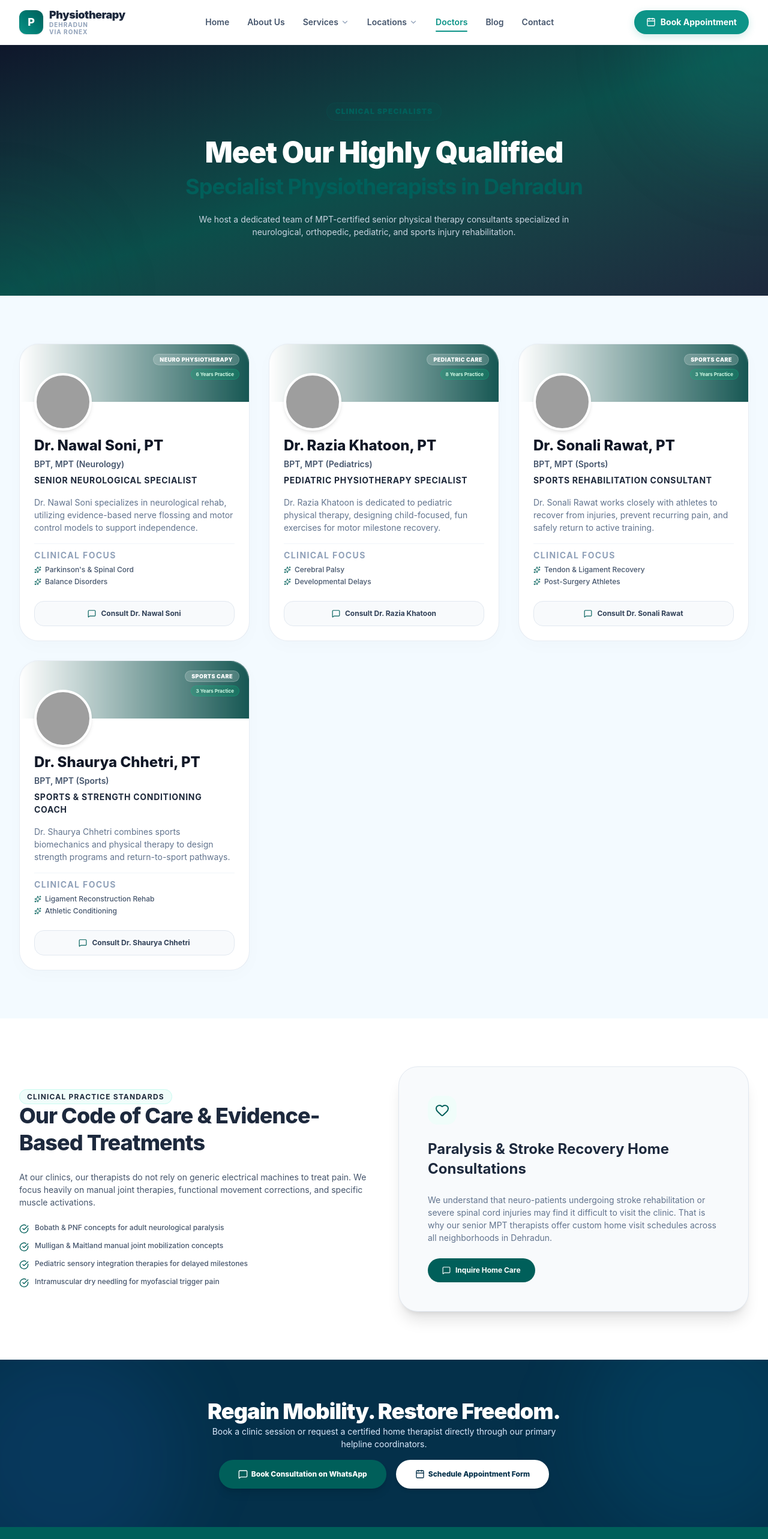
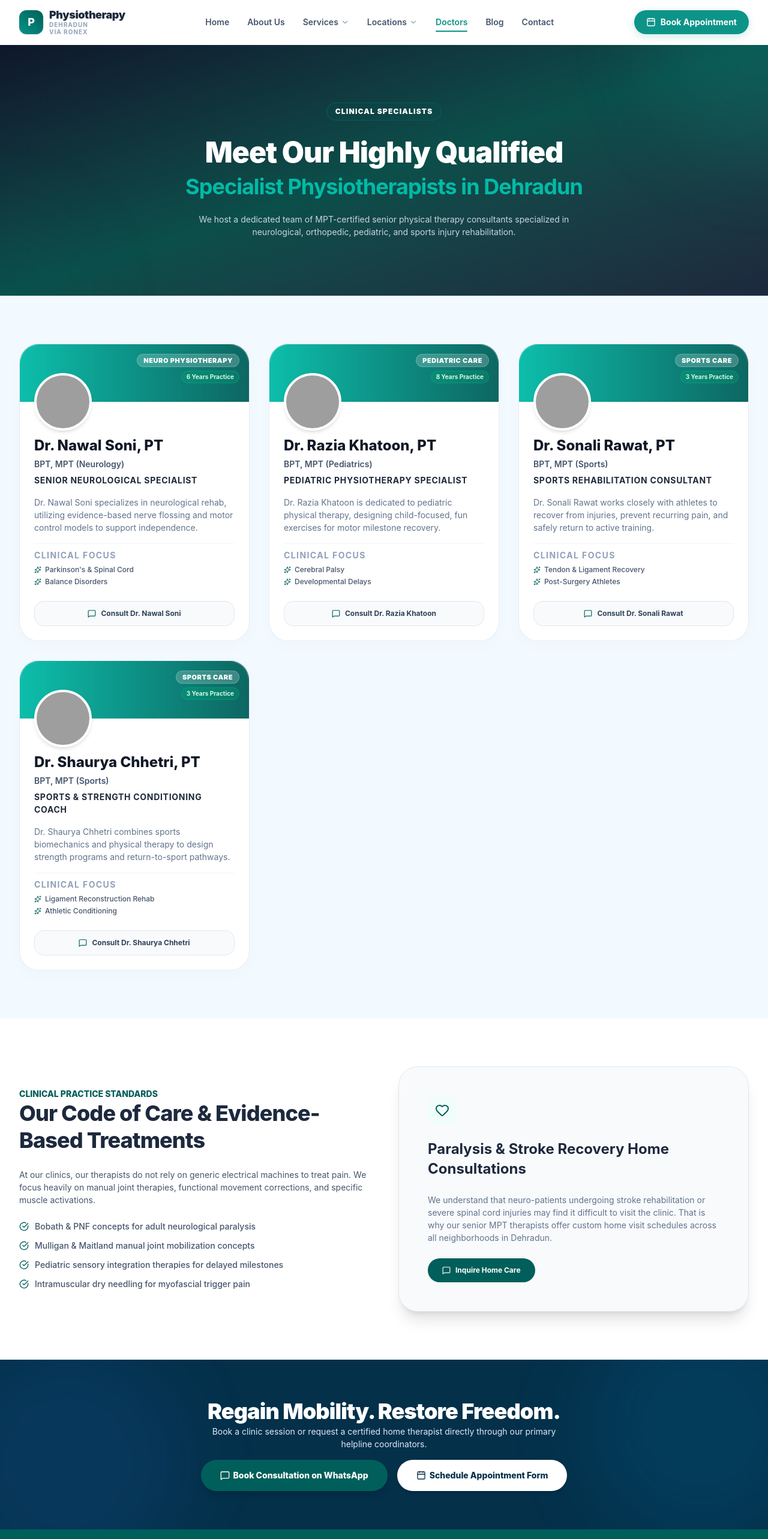
Before and after one commit to web-zoom-digital/PhysiotheraphyInDehradun, a Next.js app: page /doctor in a window 1280 px wide. Shown: the top 2566 px of the page at 60% size. Built offline with nearby package versions, Linux system fonts and the light colour scheme; grey boxes are pictures that could not be loaded.

Commit message:
Updating the hero section in home page and doctor page also

```diff
--- a/src/app/about/page.tsx
+++ b/src/app/about/page.tsx
@@ -233,7 +233,7 @@ export default function AboutPage() {
           <StaggerContainer>
             <div className="grid grid-cols-1 md:grid-cols-3 gap-8">
               {SERVICES_DATA.slice(0, 3).map((service) => (
-                <StaggerItem key={service.slug}>
+                <StaggerItem key={service.slug} className="h-full">
                   <Link
                     href={`/services/${service.slug}`}
                     className="bg-white rounded-3xl border border-slate-400 p-7 flex flex-col justify-between shadow-sm hover:shadow-[0_20px_40px_-12px_rgba(13,148,136,0.12)] hover:-translate-y-1.5 hover:border-teal-200 transition-all duration-300 h-full group cursor-pointer"
@@ -295,7 +295,7 @@ export default function AboutPage() {
           <StaggerContainer>
             <div className="grid grid-cols-1 md:grid-cols-3 gap-8">
               {LOCATIONS_DATA.slice(0, 3).map((loc) => (
-                <StaggerItem key={loc.slug}>
+                <StaggerItem key={loc.slug} className="h-full">
                   <Link
                     href={`/locations/${loc.slug}`}
                     className="bg-white rounded-3xl border border-slate-400 p-7 flex flex-col justify-between shadow-sm hover:shadow-[0_20px_40px_-12px_rgba(13,148,136,0.12)] hover:-translate-y-1.5 hover:border-teal-200 transition-all duration-300 h-full group cursor-pointer"
--- a/src/app/doctor/page.tsx
+++ b/src/app/doctor/page.tsx
@@ -77,7 +77,7 @@ export default function DoctorPage() {
 
         <div className="relative max-w-7xl mx-auto px-4 sm:px-6 lg:px-8 text-center space-y-6">
           <Reveal delay={0.05}>
-            <span className="inline-block text-xs font-black tracking-widest text-teal-800 uppercase bg-teal-800/10 border border-teal-800/20 px-3.5 py-1.5 rounded-full">
+            <span className="inline-block text-xs font-black tracking-widest text-white uppercase bg-teal-800/10 border border-teal-800 px-3.5 py-1.5 rounded-full">
               CLINICAL SPECIALISTS
             </span>
           </Reveal>
@@ -85,7 +85,7 @@ export default function DoctorPage() {
           <Reveal delay={0.1}>
             <h1 className="text-3xl sm:text-4xl lg:text-5.5xl font-extrabold tracking-tight leading-tight max-w-4xl mx-auto">
               Meet Our Highly Qualified
-              <span className="block text-teal-800 text-2xl sm:text-3xl lg:text-4xl mt-2 font-bold">
+              <span className="block text-teal-500 text-2xl sm:text-3xl lg:text-4xl mt-2 font-bold">
                 Specialist Physiotherapists in Dehradun
               </span>
             </h1>
@@ -107,19 +107,19 @@ export default function DoctorPage() {
               {DOCTORS_DATA.map((doctor, idx) => {
                 const docWaUrl = `${CLINIC_CONFIG.contact.whatsapp}?text=${encodeURIComponent(doctor.waMessage)}`;
                 return (
-                  <StaggerItem key={idx}>
-                    <div className="bg-white rounded-[32px] overflow-hidden border border-slate-200/80 shadow-[0_8px_30px_rgba(0,0,0,0.02)] hover:shadow-[0_20px_40px_-15px_rgba(13,148,136,0.12)] hover:-translate-y-1.5 transition-all duration-300 flex flex-col h-full group">
+                  <StaggerItem key={idx} className="h-full">
+                    <div className="bg-white rounded-[32px] overflow-hidden border border-slate-200/80 shadow-[0_8px_30px_rgba(0,0,0,0.02)] cursor-pointer hover:shadow-[0_20px_40px_-15px_rgba(13,148,136,0.12)] hover:-translate-y-1.5 transition-all duration-300 flex flex-col h-full group">
 
                       {/* Top banner header with accent overlay */}
-                      <div className="w-full h-24 bg-gradient-to-r from-teal-850 to-teal-900 relative shrink-0">
+                      <div className="w-full h-24 bg-gradient-to-r from-teal-500 to-teal-800 relative shrink-0 ">
                         <div className="absolute inset-0 bg-white/5 backdrop-blur-[1px]" />
 
                         {/* Tags */}
                         <div className="absolute top-4 right-4 flex flex-col gap-1.5 items-end">
-                          <span className="px-2.5 py-0.5 bg-white/20 backdrop-blur-md border border-white/20 text-white rounded-full text-[9px] font-black uppercase tracking-wider">
+                          <span className="px-2.5 py-0.5 bg-white/20 backdrop-blur-md border border-white/20 text-white rounded-full text-[11px] font-black uppercase tracking-wider">
                             {doctor.specialty}
                           </span>
-                          <span className="px-2 py-0.5 bg-emerald-500/20 backdrop-blur-md border border-emerald-400/25 text-emerald-100 rounded-full text-[8px] font-bold">
+                          <span className="px-2 py-0.5 bg-emerald-500/20 backdrop-blur-md border border-emerald-400/25 text-emerald-100 rounded-full text-[10px] font-bold">
                             {doctor.experience}
                           </span>
                         </div>
@@ -197,7 +197,7 @@ export default function DoctorPage() {
         <div className="max-w-7xl mx-auto px-4 sm:px-6 lg:px-8 grid grid-cols-1 lg:grid-cols-2 gap-12 items-center">
           <Reveal yOffset={25}>
             <div className="space-y-6">
-              <span className="text-xs font-bold text-teal-850 uppercase tracking-widest bg-teal-50 px-3 py-1 rounded-full border border-teal-100">
+              <span className="text-sm font-extrabold text-teal-800 uppercase ">
                 CLINICAL PRACTICE STANDARDS
               </span>
               <h2 className="text-2xl sm:text-3.5xl font-extrabold text-slate-800 tracking-tight leading-tight">
@@ -215,7 +215,7 @@ export default function DoctorPage() {
                 ].map((item, idx) => (
                   <div key={idx} className="flex items-start gap-2.5">
                     <CheckCircle className="w-4 h-4 text-teal-800 shrink-0 mt-0.5" />
-                    <span className="text-xs text-slate-600 font-medium">{item}</span>
+                    <span className="text-sm text-slate-600 font-medium">{item}</span>
                   </div>
                 ))}
               </div>
@@ -267,14 +267,14 @@ export default function DoctorPage() {
                 href={generalWaUrl}
                 target="_blank"
                 rel="noopener noreferrer"
-                className="w-full sm:w-auto px-8 py-4 bg-teal-800 text-white font-extrabold rounded-full hover:bg-teal-900 transition-all shadow-lg hover:scale-105 active:scale-95 text-xs flex items-center justify-center gap-1.5"
+                className="w-full sm:w-auto px-8 py-4 bg-teal-800 text-white font-extrabold rounded-full hover:bg-teal-900 transition-all shadow-lg hover:scale-105  text-sm flex items-center justify-center gap-1.5"
               >
                 <MessageSquare className="w-4 h-4" />
                 Book Consultation on WhatsApp
               </a>
               <Link
                 href="/book-appointment"
-                className="w-full sm:w-auto px-8 py-4 bg-white text-[#04304a] font-extrabold rounded-full hover:bg-slate-50 transition-all shadow-md hover:scale-105 active:scale-95 text-xs flex items-center justify-center gap-1.5"
+                className="w-full sm:w-auto px-8 py-4 bg-white text-[#04304a] font-extrabold rounded-full hover:bg-slate-50 transition-all shadow-md hover:scale-105  text-sm flex items-center justify-center gap-1.5"
               >
                 <Calendar className="w-4 h-4" />
                 Schedule Appointment Form
--- a/src/app/gallery/page.tsx
+++ b/src/app/gallery/page.tsx
@@ -79,8 +79,8 @@ export default function GalleryPage() {
               {items.map((item, idx) => {
                 const IconComponent = item.icon;
                 return (
-                  <StaggerItem key={idx}>
-                    <div className="glass-panel bg-white border border-slate-100 rounded-3xl overflow-hidden shadow-soft hover:shadow-premium hover:border-brand-blue/10 transition-all duration-300 group">
+                  <StaggerItem key={idx} className="h-full">
+                    <div className="glass-panel bg-white border border-slate-100 rounded-3xl overflow-hidden shadow-soft hover:shadow-premium hover:border-brand-blue/10 transition-all duration-300 group h-full flex flex-col">
 
                       {/* Visual Graphic Area */}
                       <div className="relative aspect-[4/3] bg-gradient-to-tr from-brand-blue-light/50 to-brand-blue-light/30 flex items-center justify-center text-slate-400 group-hover:scale-102 transition-transform duration-500 border-b border-slate-50">
--- a/src/app/home-visit-physiotherapy/page.tsx
+++ b/src/app/home-visit-physiotherapy/page.tsx
@@ -112,7 +112,7 @@ export default function HomeVisitPage() {
           <StaggerContainer>
             <div className="grid grid-cols-1 sm:grid-cols-2 lg:grid-cols-4 gap-6">
               {processSteps.map((step, idx) => (
-                <StaggerItem key={idx}>
+                <StaggerItem key={idx} className="h-full">
                   <div className="glass-panel bg-white p-6 rounded-3xl border border-slate-100 shadow-soft h-full space-y-3">
                     <span className="w-8 h-8 rounded-full bg-brand-blue-light text-brand-blue flex items-center justify-center font-black text-xs">
                       0{idx + 1}
--- a/src/app/locations/page.tsx
+++ b/src/app/locations/page.tsx
@@ -172,7 +172,7 @@ export default function LocationsIndexPage() {
           <StaggerContainer>
             <div className="grid grid-cols-1 sm:grid-cols-2 lg:grid-cols-3 gap-6">
               {LOCATIONS_DATA.map((loc) => (
-                <StaggerItem key={loc.slug}>
+                <StaggerItem key={loc.slug} className="h-full">
                   <Link
                     href={`/locations/${loc.slug}`}
                     className="bg-white rounded-3xl border border-slate-200 p-6 h-full flex flex-col justify-between shadow-sm hover:shadow-[0_20px_40px_-12px_rgba(13,148,136,0.12)] hover:-translate-y-1.5 hover:border-teal-200 transition-all duration-300 group cursor-pointer"
--- a/src/app/reviews/page.tsx
+++ b/src/app/reviews/page.tsx
@@ -114,7 +114,7 @@ export default function ReviewsPage() {
           <StaggerContainer>
             <div className="grid grid-cols-1 md:grid-cols-2 lg:grid-cols-3 gap-8">
               {verifiedReviews.map((rev, idx) => (
-                <StaggerItem key={idx}>
+                <StaggerItem key={idx} className="h-full">
                   <div className="glass-panel bg-white border border-slate-100 p-6 rounded-3xl shadow-soft h-full flex flex-col justify-between hover:border-brand-blue/10 transition-colors duration-300">
                     <div className="space-y-3.5">
                       <div className="flex items-center justify-between">
--- a/src/app/services/page.tsx
+++ b/src/app/services/page.tsx
@@ -654,7 +654,7 @@ export default function ServicesIndexPage() {
                   {category.services.map((service, sIdx) => {
                     const CardIcon = service.icon;
                     return (
-                      <StaggerItem key={sIdx}>
+                      <StaggerItem key={sIdx} className="h-full">
                         <Link
                           href={service.href}
                           className="bg-white rounded-2xl border border-slate-200 p-6 h-full flex flex-col justify-between shadow-sm hover:shadow-[0_20px_40px_-12px_rgba(13,148,136,0.12)] hover:-translate-y-1.5 hover:border-teal-200 transition-all duration-300 group cursor-pointer"
```
Also changed, not shown: src/app/locations/[slug]/page.tsx (+5 -5 lines), src/app/page.tsx (+5 -6 lines), src/app/services/[slug]/page.tsx (+7 -7 lines), 1 other file (tests, documents, lock files or other folders).
